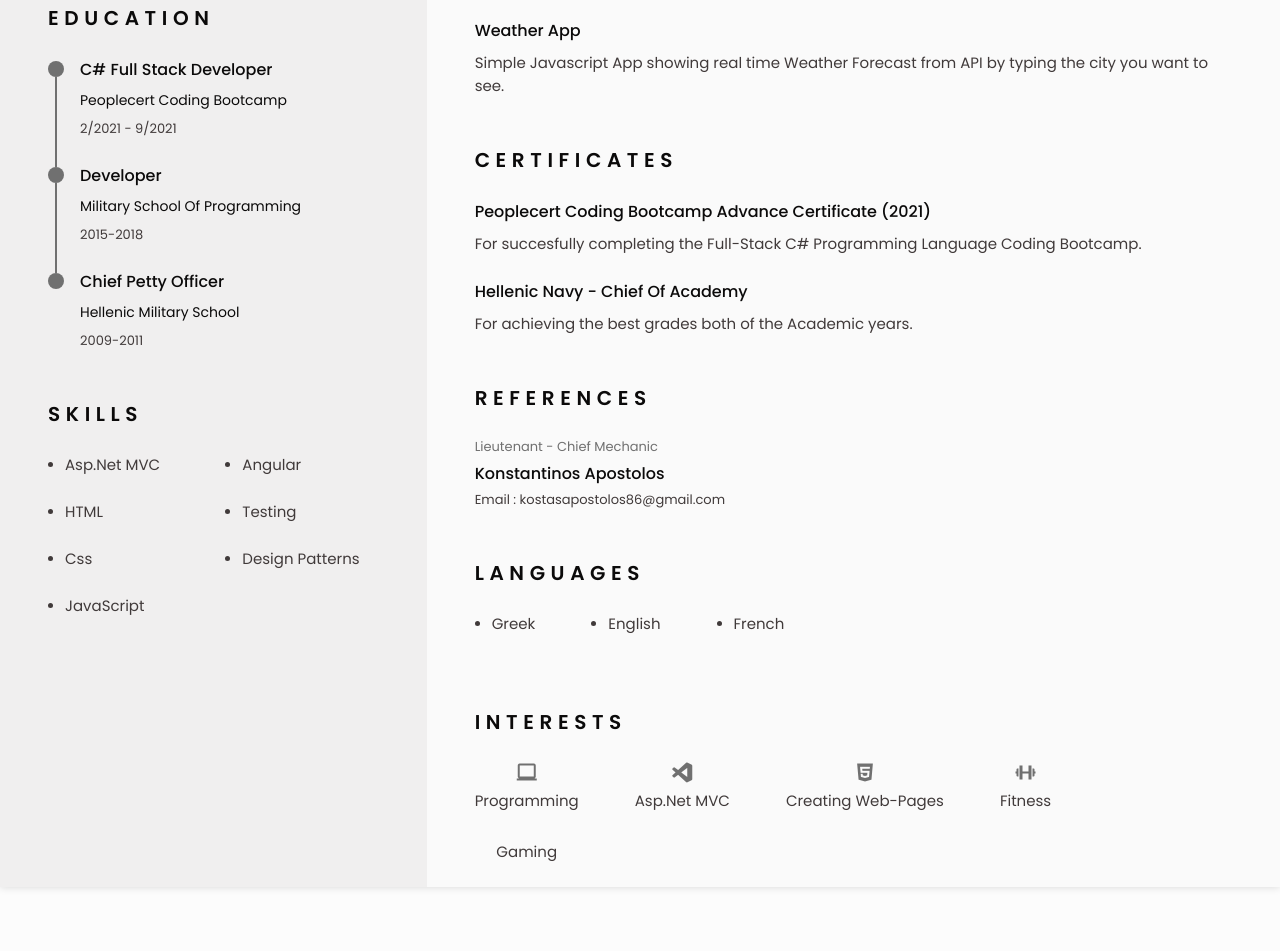
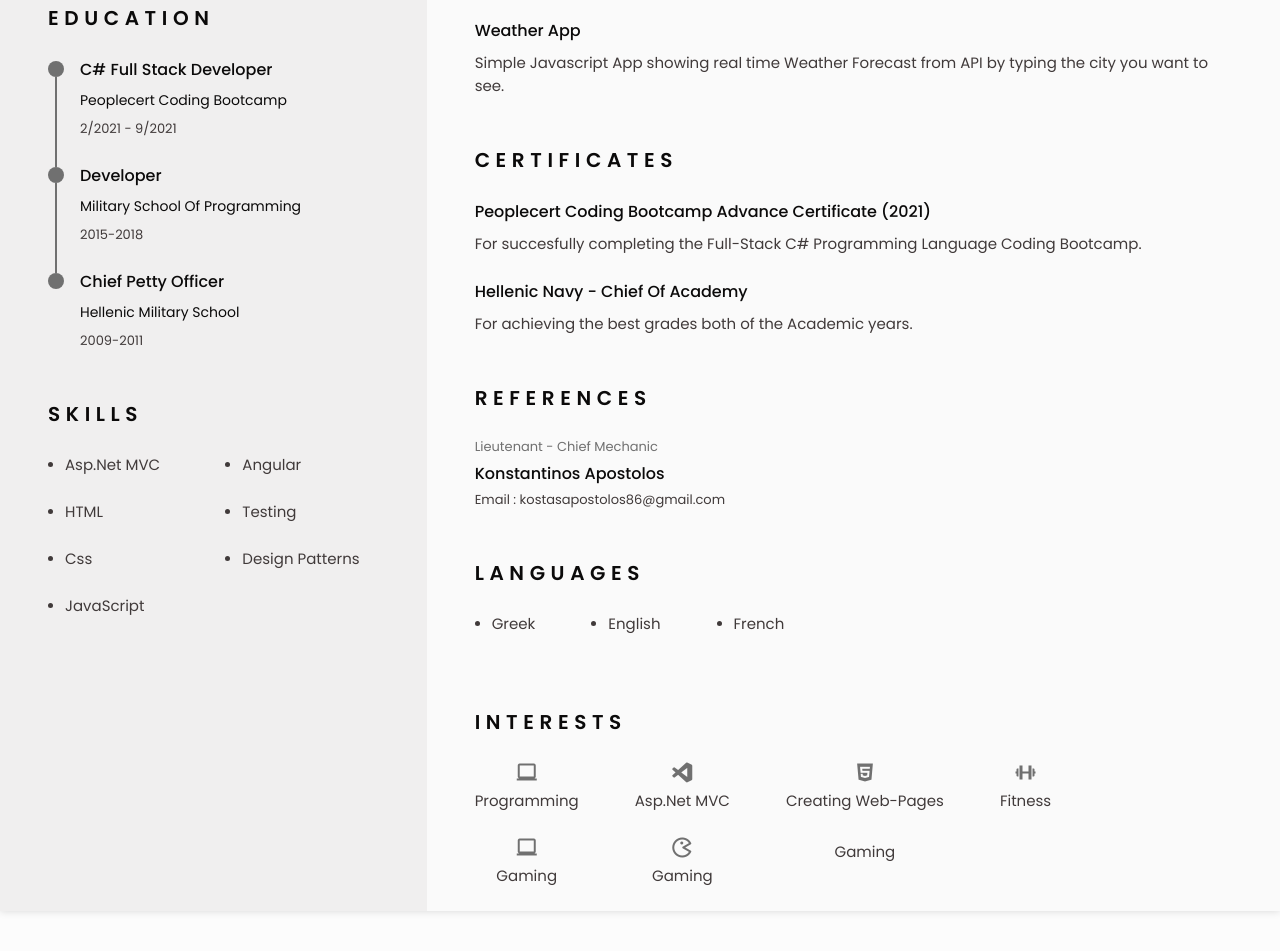
Before and after one commit to StratosFoteinopoulos/Responsive_resume_PDF, a plain HTML site: page index.html in a window 1280 px wide. Shown: the part 926-1877 px from the top of the page. Drawn offline with nearby package versions, Linux system fonts and the light colour scheme.

Commit message:
Update index.html

```diff
--- a/index.html
+++ b/index.html
@@ -410,7 +410,15 @@
                             <span class="interests_name">Fitness</span>
                         </div>
                          <div class="interests_content ">
-                            <i class="bx bx-gaming interests_icon"></i>
+                            <i class="bx bx-laptop interests_icon"></i>
+                            <span class="interests_name">Gaming</span>
+                        </div>
+                         <div class="interests_content ">
+                            <i class="bx bx-game interests_icon"></i>
+                            <span class="interests_name">Gaming</span>
+                        </div>
+                         <div class="interests_content ">
+                            <i class="bx bx-computer interests_icon"></i>
                             <span class="interests_name">Gaming</span>
                         </div>
                     </div>
```
